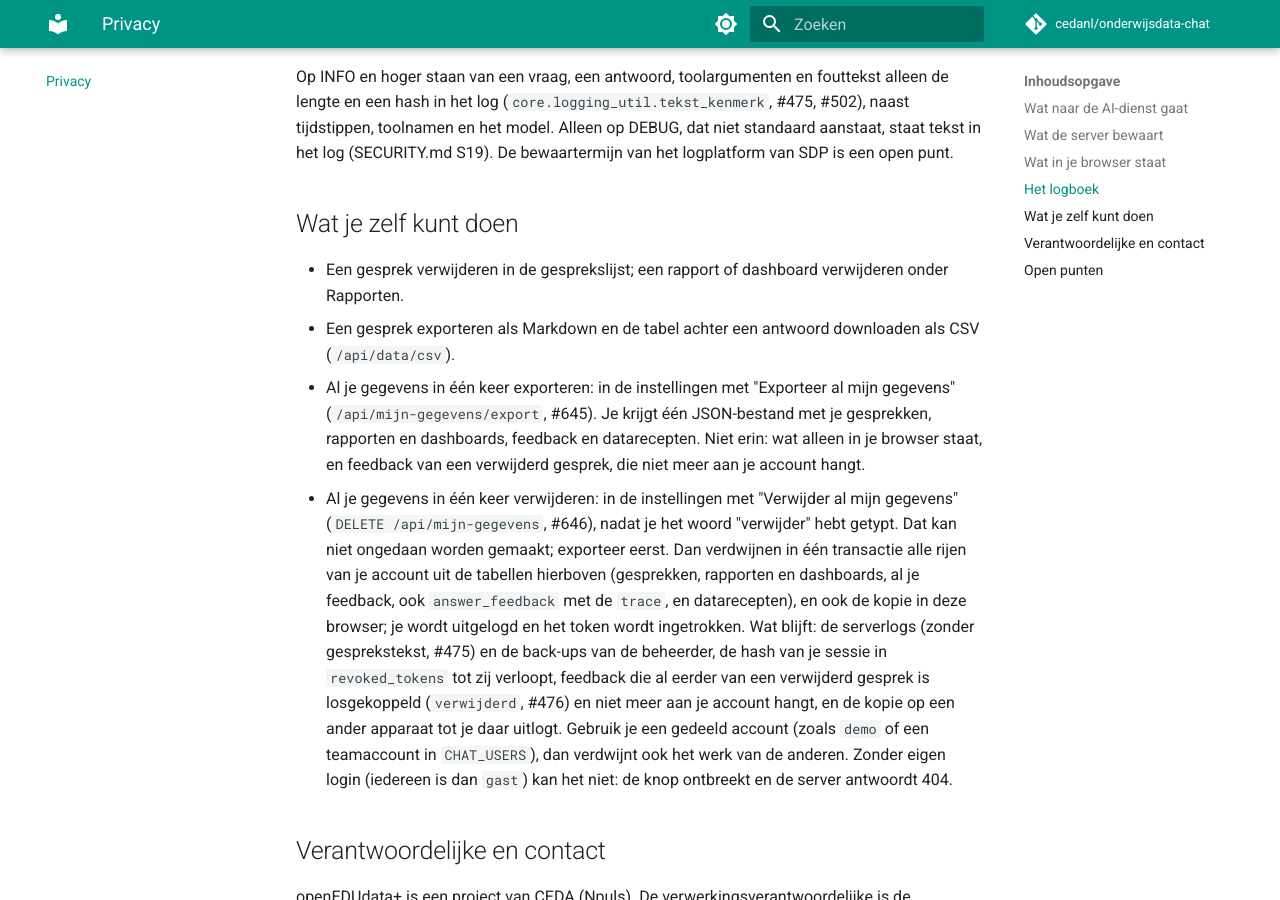
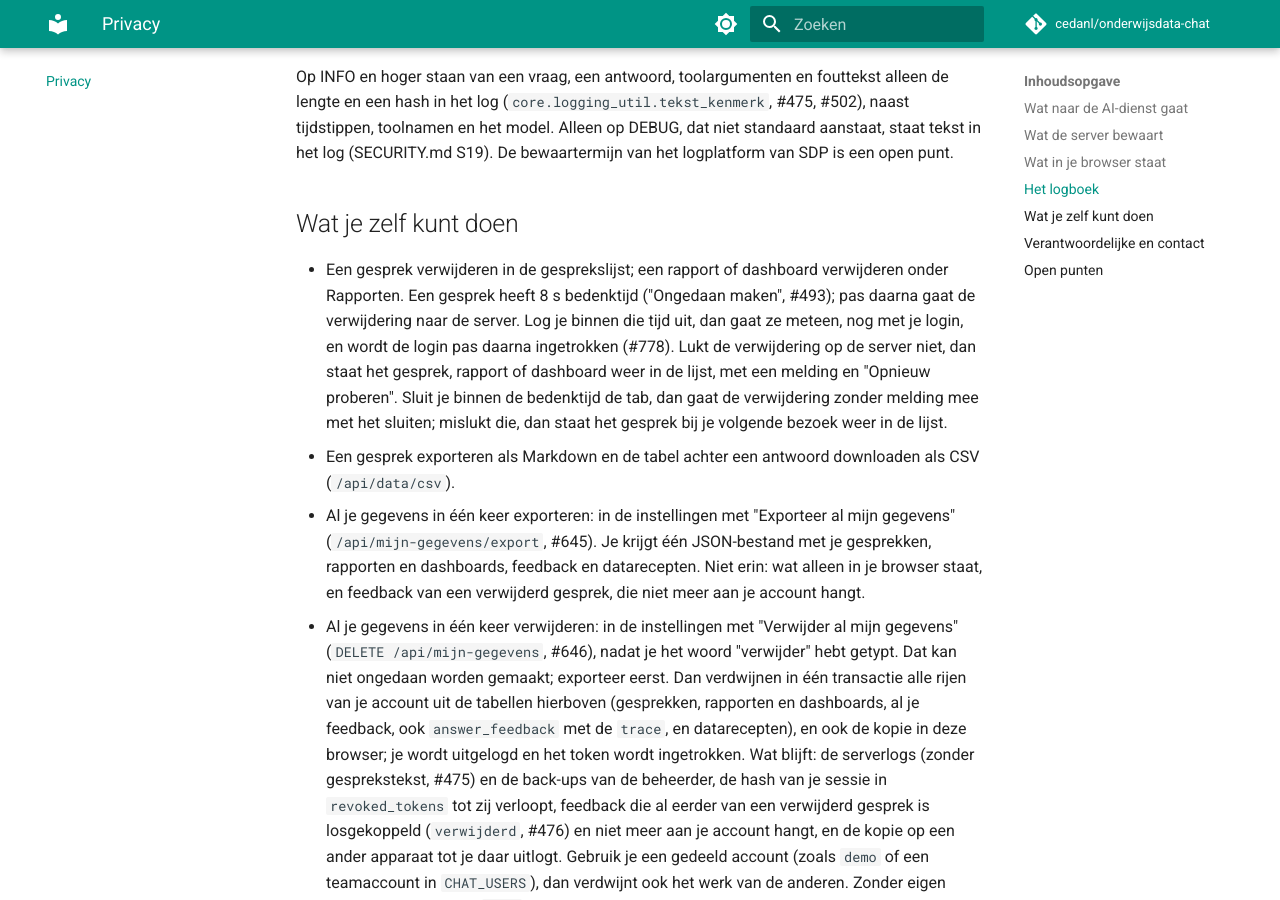
Before and after one commit to cedanl/onderwijsdata-chat, an MkDocs documentation site: the page built from docs/privacy.md, in a window 1280 px wide and 900 px high, scrolled down 2703 px. Built offline with MkDocs 1.6.1 and Material for MkDocs 9.7.7, drawn with Linux system fonts in a browser that asks for light colours; comment, search, counter and statistics services are not loaded.

Commit message:
docs(privacy): bedenktijd, uitloggen binnen de bedenktijd en een mislukte verwijdering (#778)
Refs #778

Co-Authored-By: Claude Opus 5.5 <noreply@anthropic.com>
Claude-Session: https://claude.ai/code/session_01Q6io2LvwijhLL2jG2wLgH2

```diff
--- a/docs/privacy.md
+++ b/docs/privacy.md
@@ -69,7 +69,12 @@ is een open punt.
 
 ## Wat je zelf kunt doen
 
-- Een gesprek verwijderen in de gesprekslijst; een rapport of dashboard verwijderen onder Rapporten.
+- Een gesprek verwijderen in de gesprekslijst; een rapport of dashboard verwijderen onder Rapporten. Een gesprek heeft
+  8 s bedenktijd ("Ongedaan maken", #493); pas daarna gaat de verwijdering naar de server. Log je binnen die tijd uit,
+  dan gaat ze meteen, nog met je login, en wordt de login pas daarna ingetrokken (#778). Lukt de verwijdering op de
+  server niet, dan staat het gesprek, rapport of dashboard weer in de lijst, met een melding en "Opnieuw proberen".
+  Sluit je binnen de bedenktijd de tab, dan gaat de verwijdering zonder melding mee met het sluiten; mislukt die, dan
+  staat het gesprek bij je volgende bezoek weer in de lijst.
 - Een gesprek exporteren als Markdown en de tabel achter een antwoord downloaden als CSV (`/api/data/csv`).
 - Al je gegevens in één keer exporteren: in de instellingen met "Exporteer al mijn gegevens"
   (`/api/mijn-gegevens/export`, #645). Je krijgt één JSON-bestand met je gesprekken, rapporten en dashboards, feedback
```
